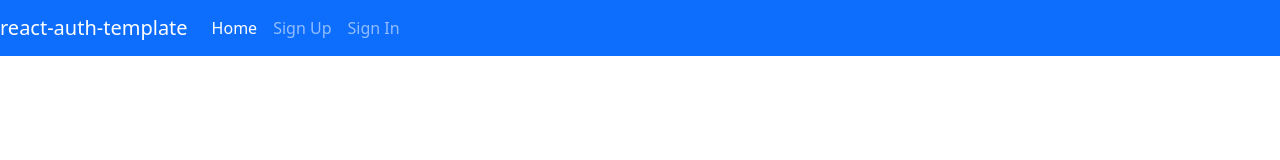
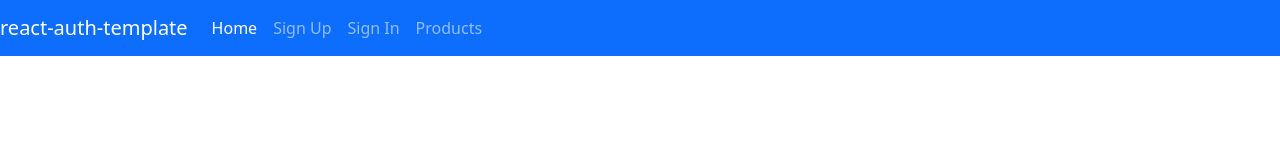
Before and after one commit to Agents-Dev-Team-Project-3/lean2, a React (Create React App) app: page / in a window 1280 px wide. Shown: the top 160 px of the page. Built offline with nearby package versions, Linux system fonts and the light colour scheme.

Commit message:
added links to header

```diff
--- a/src/components/Header/Header.js
+++ b/src/components/Header/Header.js
@@ -14,6 +14,7 @@ const unauthenticatedOptions = (
   <Fragment>
     <NavLink to='/sign-up' className='nav-link'>Sign Up</NavLink>
     <NavLink to='/sign-in' className='nav-link'>Sign In</NavLink>
+    <NavLink to='/products' className='nav-link'>Products</NavLink>
   </Fragment>
 )
 
```
